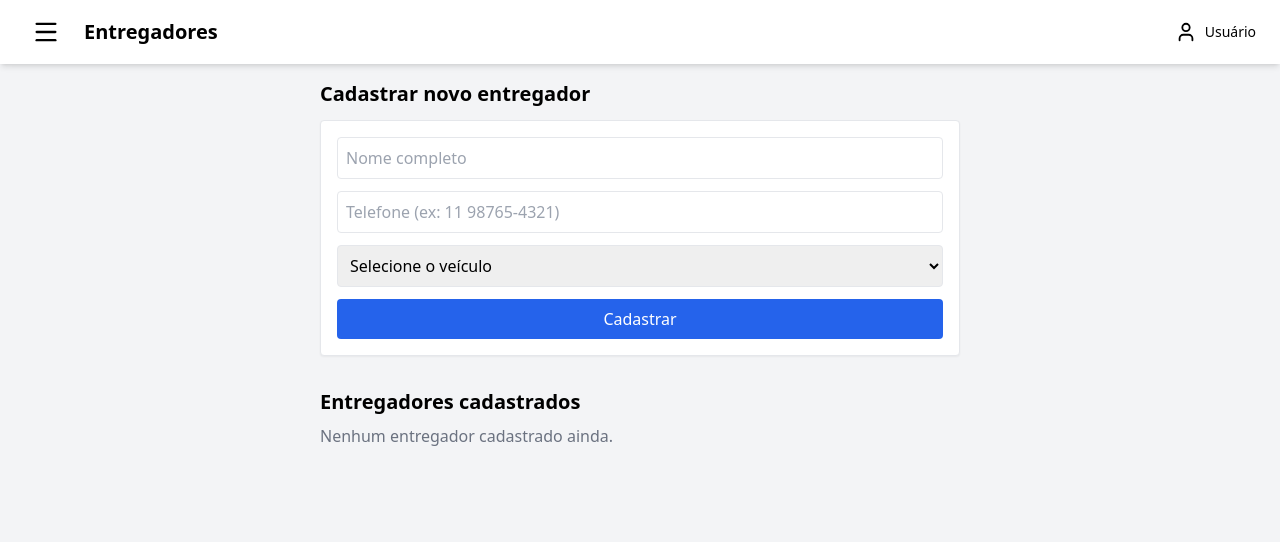
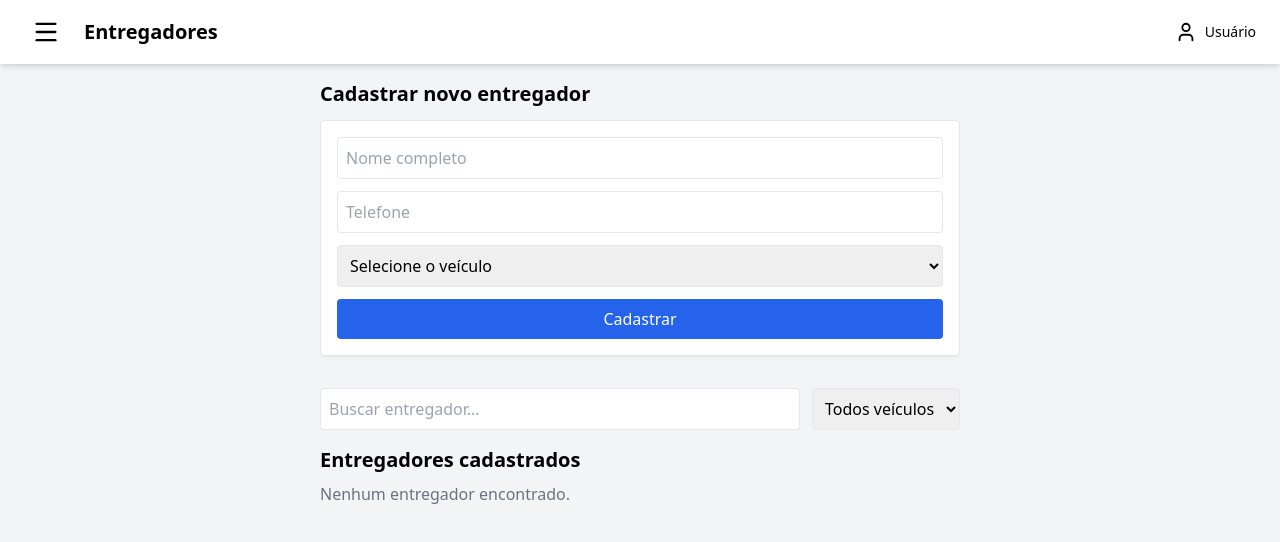
Before and after one commit to NetoDamasceno/frontend-notispro, a React (Vite) app: page /entregador in a window 1280 px wide. Shown: the top 542 px of the page. Built offline with nearby package versions, Linux system fonts and the light colour scheme.

Commit message:
persistence, filtering and search added

```diff
--- a/src/main.jsx
+++ b/src/main.jsx
@@ -13,9 +13,7 @@ if (temaSalvo === "dark") {
 }
 
 createRoot(document.getElementById("root")).render(
-  <StrictMode>
     <BrowserRouter>
       <App />
     </BrowserRouter>
-  </StrictMode>
 );
--- a/src/pages/Entregador.jsx
+++ b/src/pages/Entregador.jsx
@@ -1,4 +1,4 @@
-import { useState } from "react";
+import { useState, useEffect } from "react";
 import Navbar from "../components/Navbar";
 
 export default function Entregador() {
@@ -10,25 +10,37 @@ export default function Entregador() {
 
   const [editId, setEditId] = useState(null);
 
-  // 🔥 Modal de remoção moderno
   const [modalRemoverId, setModalRemoverId] = useState(null);
 
-  // --- REGEX PROFISSIONAIS ---
+  const [busca, setBusca] = useState("");
+  const [filtroVeiculo, setFiltroVeiculo] = useState("");
+
   const nomeRegex = /^[A-Za-zÀ-ÿ]{2,}( [A-Za-zÀ-ÿ]{2,})+$/;
   const telefoneRegex = /^\(?\d{2}\)? ?9?\d{4}-?\d{4}$/;
 
   const generateId = () => Date.now();
 
+  useEffect(() => {
+    const data = localStorage.getItem("entregadores");
+    if (data) {
+      setEntregadores(JSON.parse(data));
+    }
+  }, []);
+
+  useEffect(() => {
+    localStorage.setItem("entregadores", JSON.stringify(entregadores));
+  }, [entregadores]);
+
   const handleSubmit = (e) => {
     e.preventDefault();
 
     if (!nomeRegex.test(nome.trim())) {
-      alert("Digite um nome completo válido (Nome e Sobrenome, sem números).");
+      alert("Digite um nome completo válido.");
       return;
     }
 
     if (!telefoneRegex.test(telefone.trim())) {
-      alert("Digite um telefone válido. Ex: (11) 98765-4321");
+      alert("Digite um telefone válido.");
       return;
     }
 
@@ -45,13 +57,7 @@ export default function Entregador() {
       );
       setEditId(null);
     } else {
-      const novo = {
-        id: generateId(),
-        nome,
-        telefone,
-        veiculo,
-      };
-
+      const novo = { id: generateId(), nome, telefone, veiculo };
       setEntregadores((prev) => [...prev, novo]);
     }
 
@@ -60,12 +66,10 @@ export default function Entregador() {
     setVeiculo("");
   };
 
-  // 🔥 ABRIR modal de remoção
   const abrirModalRemover = (id) => {
     setModalRemoverId(id);
   };
 
-  // 🔥 CONFIRMAR remoção
   const confirmarRemocao = () => {
     setEntregadores((prev) =>
       prev.filter((item) => item.id !== modalRemoverId)
@@ -73,7 +77,6 @@ export default function Entregador() {
     setModalRemoverId(null);
   };
 
-  // 🔥 CANCELAR remoção
   const cancelarRemocao = () => {
     setModalRemoverId(null);
   };
@@ -92,9 +95,32 @@ export default function Entregador() {
     setVeiculo("");
   };
 
+  const entregadoresFiltrados = entregadores.filter((item) => {
+    const texto = (item.nome + item.telefone + item.veiculo).toLowerCase();
+    const buscaMatch = texto.includes(busca.toLowerCase());
+
+    const veiculoMatch =
+      filtroVeiculo === "" ? true : item.veiculo === filtroVeiculo;
+
+    return buscaMatch && veiculoMatch;
+  });
+
   return (
     <>
       <Navbar title="Entregadores" />
+
+      {/* SOMENTE destaques de fundo da linha sendo editada */}
+      <style>{`
+        .edit-highlight {
+          background-color: #fff6b3 !important;
+          transition: background-color 0.3s ease-in-out;
+        }
+
+        .dark .edit-highlight {
+          background-color: rgba(248, 215, 118, 0.459) !important;
+        }
+
+      `}</style>
 
       <div className="pt-20 px-4 max-w-2xl mx-auto">
         <h2 className="text-xl font-bold mb-3 dark:text-white">
@@ -116,7 +142,7 @@ export default function Entregador() {
 
             <input
               type="text"
-              placeholder="Telefone (ex: 11 98765-4321)"
+              placeholder="Telefone"
               className="border p-2 rounded dark:bg-gray-800 dark:border-gray-700"
               value={telefone}
               onChange={(e) => setTelefone(e.target.value)}
@@ -160,49 +186,61 @@ export default function Entregador() {
           </div>
         </form>
 
+        <div className="flex flex-col md:flex-row gap-3 mb-4">
+          <input
+            type="text"
+            placeholder="Buscar entregador..."
+            className="border p-2 rounded dark:bg-gray-800 dark:border-gray-700 dark:text-white flex-1"
+            value={busca}
+            onChange={(e) => setBusca(e.target.value)}
+          />
+
+          <select
+            className="border p-2 rounded dark:bg-gray-800 dark:border-gray-700 dark:text-white"
+            value={filtroVeiculo}
+            onChange={(e) => setFiltroVeiculo(e.target.value)}
+          >
+            <option value="">Todos veículos</option>
+            <option value="Moto">Moto</option>
+            <option value="Bicicleta">Bicicleta</option>
+          </select>
+        </div>
+
         <h2 className="text-xl font-bold mb-2 dark:text-white">
           Entregadores cadastrados
         </h2>
 
-        {entregadores.length === 0 && (
+        {entregadoresFiltrados.length === 0 && (
           <p className="text-gray-500 dark:text-gray-400">
-            Nenhum entregador cadastrado ainda.
+            Nenhum entregador encontrado.
           </p>
         )}
 
-        {entregadores.length > 0 && (
+        {entregadoresFiltrados.length > 0 && (
           <div className="overflow-auto border rounded">
             <table className="min-w-full text-sm">
               <thead className="bg-gray-100 dark:bg-gray-800 dark:text-white">
                 <tr>
-                  <th className="border px-3 py-2 text-left font-semibold">
-                    ID
-                  </th>
-                  <th className="border px-3 py-2 text-left font-semibold">
-                    Nome
-                  </th>
-                  <th className="border px-3 py-2 text-left font-semibold">
-                    Telefone
-                  </th>
-                  <th className="border px-3 py-2 text-left font-semibold">
-                    Veículo
-                  </th>
-                  <th className="border px-3 py-2 text-center font-semibold">
-                    Ações
-                  </th>
+                  <th className="border px-3 py-2">ID</th>
+                  <th className="border px-3 py-2">Nome</th>
+                  <th className="border px-3 py-2">Telefone</th>
+                  <th className="border px-3 py-2">Veículo</th>
+                  <th className="border px-3 py-2 text-center">Ações</th>
                 </tr>
               </thead>
 
               <tbody>
-                {entregadores.map((item) => (
+                {entregadoresFiltrados.map((item) => (
                   <tr
                     key={item.id}
-                    className="odd:bg-white even:bg-gray-50 dark:odd:bg-gray-900 dark:even:bg-gray-800 dark:text-white"
+                    className={`
+                      odd:bg-white even:bg-gray-50
+                      dark:odd:bg-gray-900 dark:even:bg-gray-800 dark:text-white
+                      ${editId === item.id ? "edit-highlight" : ""}
+                    `}
                   >
                     <td className="border px-2 py-1">{item.id}</td>
-                    <td className="border px-2 py-1 font-medium">
-                      {item.nome}
-                    </td>
+                    <td className="border px-2 py-1">{item.nome}</td>
                     <td className="border px-2 py-1">{item.telefone}</td>
                     <td className="border px-2 py-1">{item.veiculo}</td>
                     <td className="border text-center px-2 py-1 space-x-2">
@@ -228,7 +266,6 @@ export default function Entregador() {
         )}
       </div>
 
-      {/* 🔥 MODAL DE REMOVER */}
       {modalRemoverId !== null && (
         <div
           className="fixed inset-0 flex items-center justify-center z-50"
@@ -237,7 +274,6 @@ export default function Entregador() {
           <div
             onClick={(e) => e.stopPropagation()}
             className="bg-white dark:bg-gray-900 border border-gray-300 dark:border-gray-700 shadow-xl rounded-lg p-4 w-72 animate-[scale_120ms_ease-out]"
-            style={{ animationName: "modalScale" }}
           >
             <h3 className="text-lg font-semibold mb-2 dark:text-white">
               Remover entregador?
@@ -262,14 +298,6 @@ export default function Entregador() {
               </button>
             </div>
           </div>
-
-          {/* 🔥 animação inline */}
-          <style>{`
-            @keyframes modalScale {
-              0% { transform: scale(0.98); opacity: 0; }
-              100% { transform: scale(1); opacity: 1; }
-            }
-          `}</style>
         </div>
       )}
     </>
```
